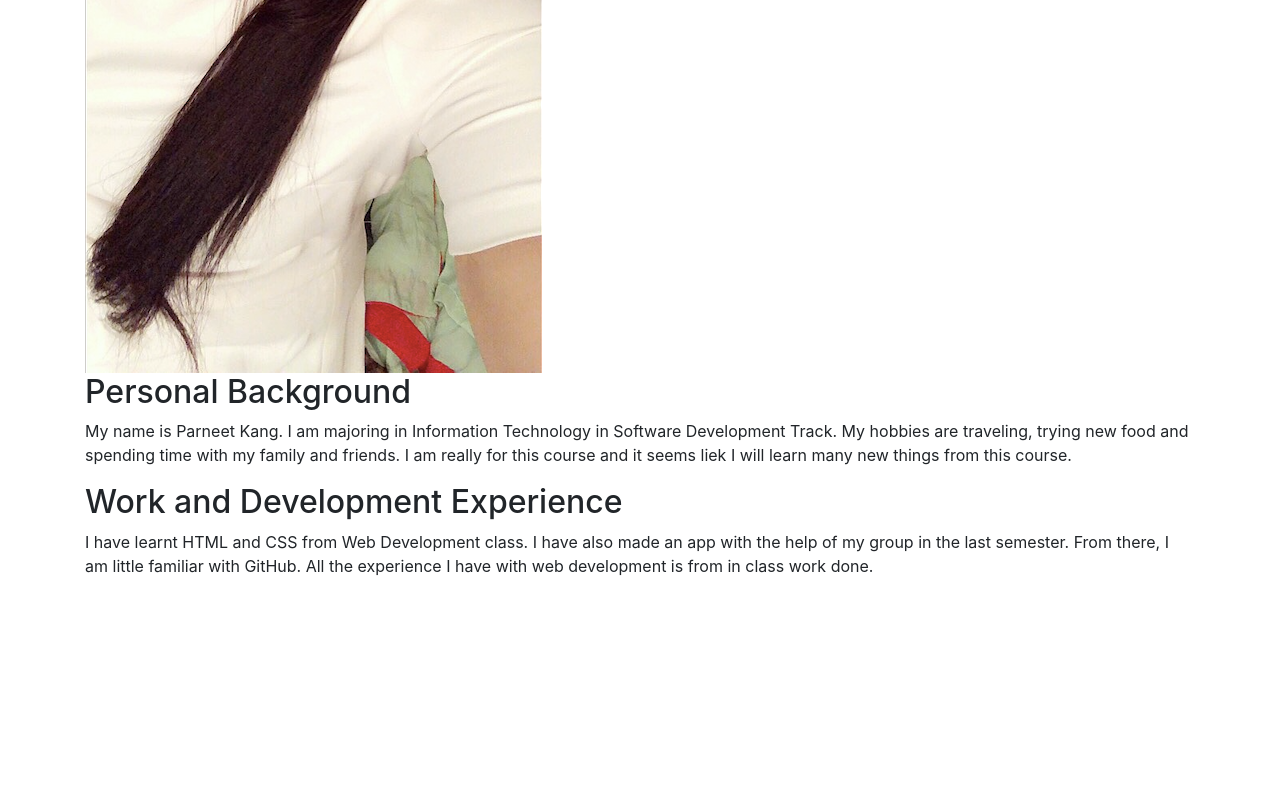
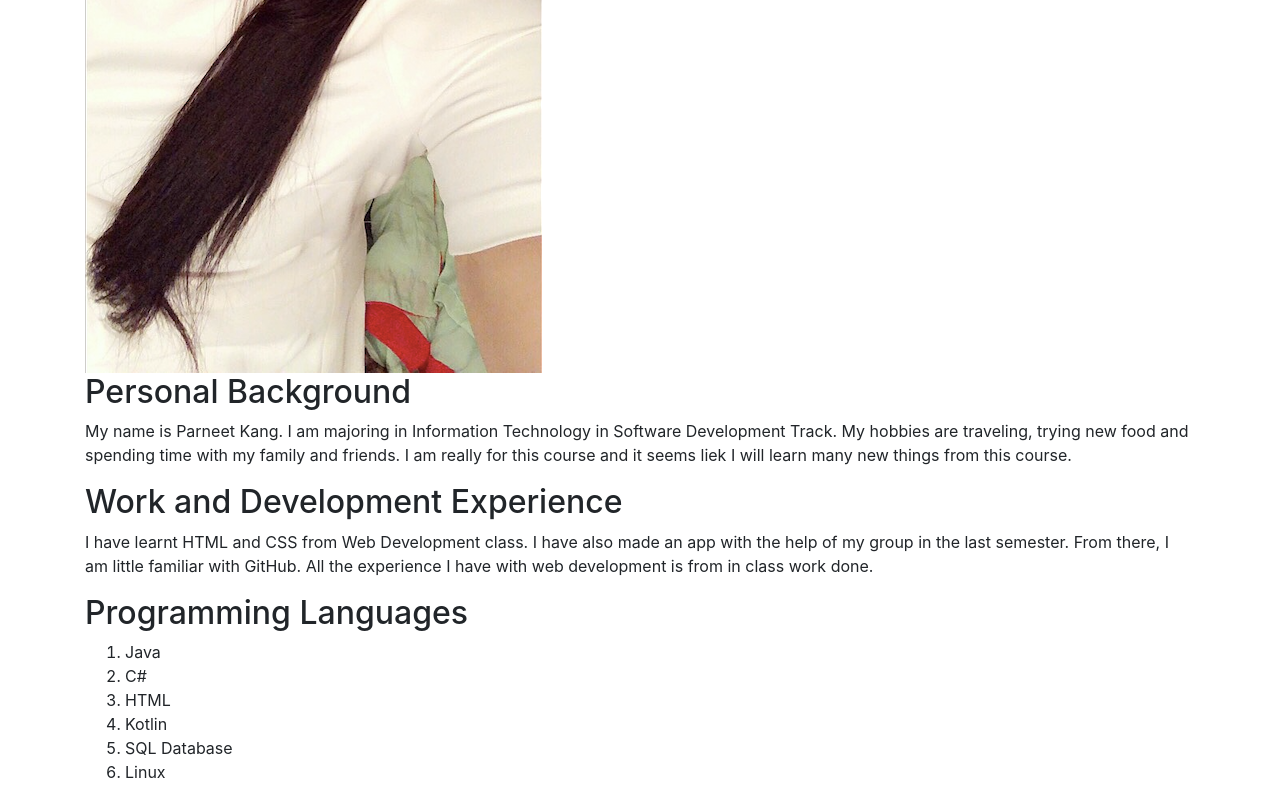
Before and after one commit to IT3049C-Students-Archive/1-online-portfolio-Parneet1712, a website: page index.html in a window 1280 px wide. Shown: the part 583-1383 px from the top of the page. Before the commit the page ends 1177 px from the top, so only its background shows below. Drawn offline with nearby package versions, Linux system fonts and the light colour scheme.

Commit message:
added Programming Languages Section

```diff
--- a/index.html
+++ b/index.html
@@ -34,6 +34,18 @@
           GitHub. All the experience I have with web development is from in class work done.
         </p>
       </div>
+
+      <div class="section">
+        <h2 id="programmingLanguages">Programming Languages</h2>
+        <ol>
+          <li>Java</li>
+          <li>C#</li>
+          <li>HTML</li>
+          <li>Kotlin</li>
+          <li>SQL Database</li>
+          <li>Linux</li>
+        </ol>
+      </div>
     </div>
 
   </div>
```
